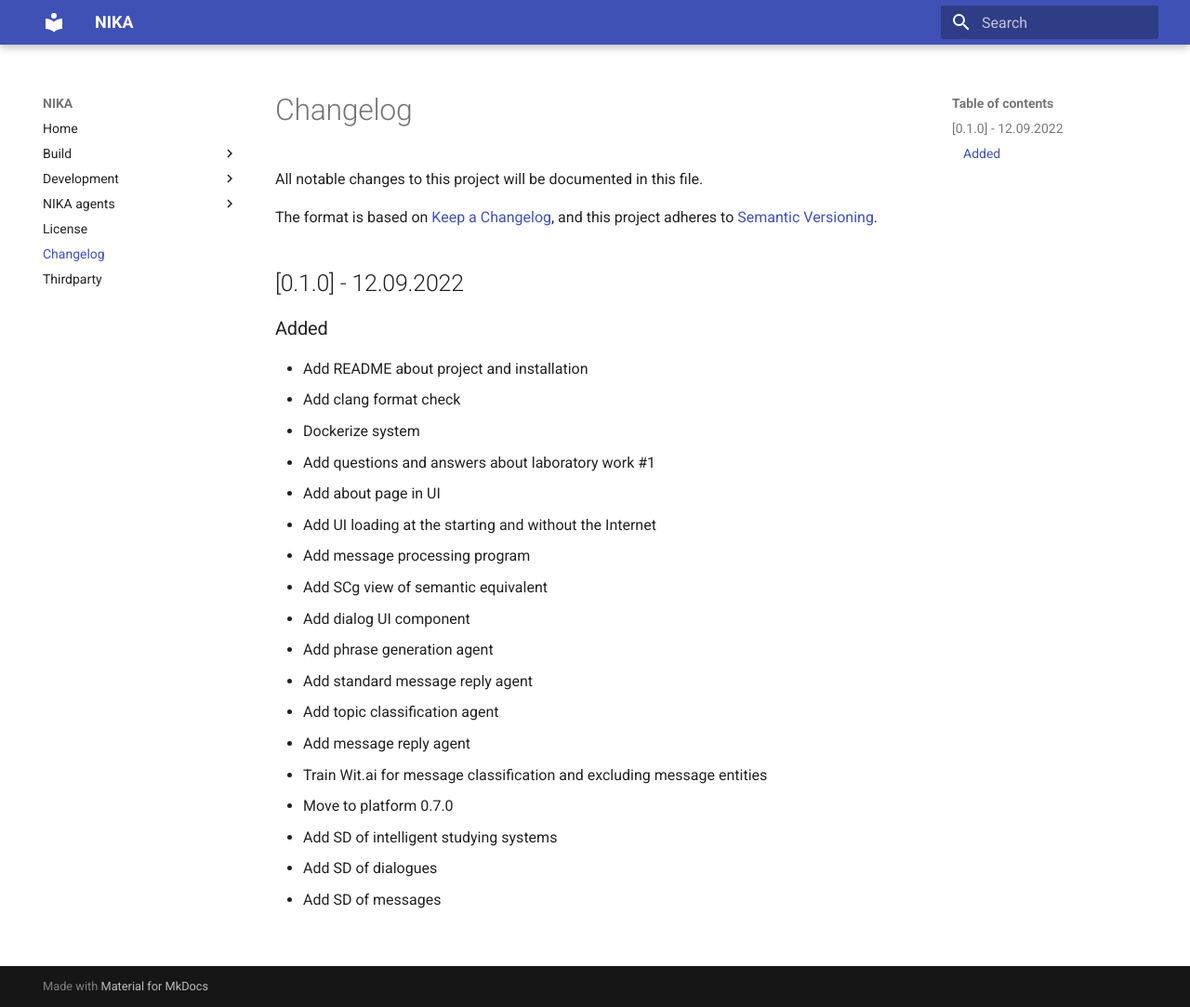
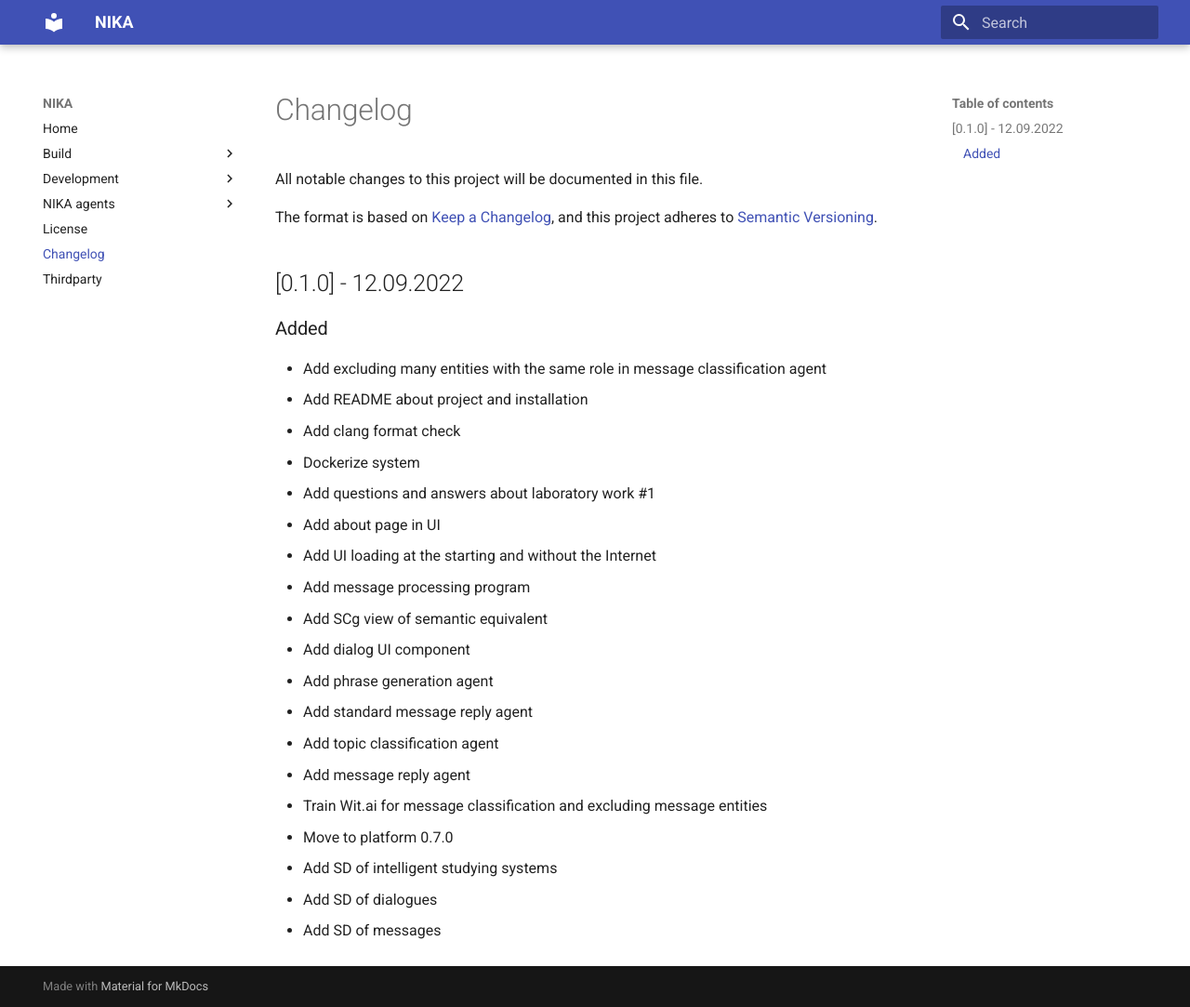
Before and after one commit to ostis-apps/nika, an MkDocs documentation site: the page built from docs/changelog.md, in a window 1280 px wide and 1083 px high. Shown: the whole window at 93% size. Built offline with MkDocs 1.6.1 and Material for MkDocs 9.7.7, drawn with Linux system fonts in a browser that asks for light colours.

Commit message:
docs: update changelog

```diff
--- a/docs/changelog.md
+++ b/docs/changelog.md
@@ -9,6 +9,7 @@ and this project adheres to [Semantic Versioning](https://semver.org/spec/v2.0.0
 
 ### Added
 
+- Add excluding many entities with the same role in message classification agent
 - Add README about project and installation
 - Add clang format check
 - Dockerize system
```
